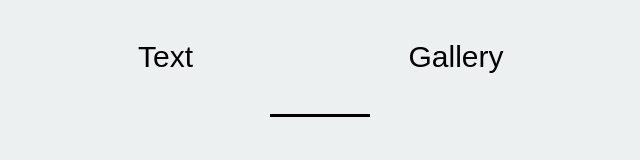
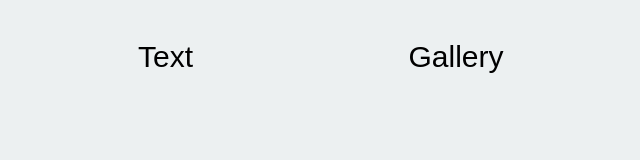
Before and after one commit to solarstation/solarstation.github.io, a plain HTML site: page index.htm in a window 1280 px wide. Shown: the full height of the page, 320-960 px from the left. Drawn offline with Linux system fonts and the light colour scheme; a web font is replaced by a local one.

Commit message:
Add files via upload

```diff
--- a/css/styles.css
+++ b/css/styles.css
@@ -21,12 +21,3 @@ body {
 .site-header a:hover {
 	color: #6d6d6d;
 }
-
-.line {
-	margin-right: auto;
-	margin-left: auto;
-	width: 100px;
-	height: 3px;
-	margin-top: 40px;
-	background-color: black;
-}
--- a/index.htm
+++ b/index.htm
@@ -23,8 +23,6 @@
 				<a href="#">About</a>
 			</div>
 
-			<div class="line"></div>
-
 			<div class="site-content">
 
 			</div>
```
